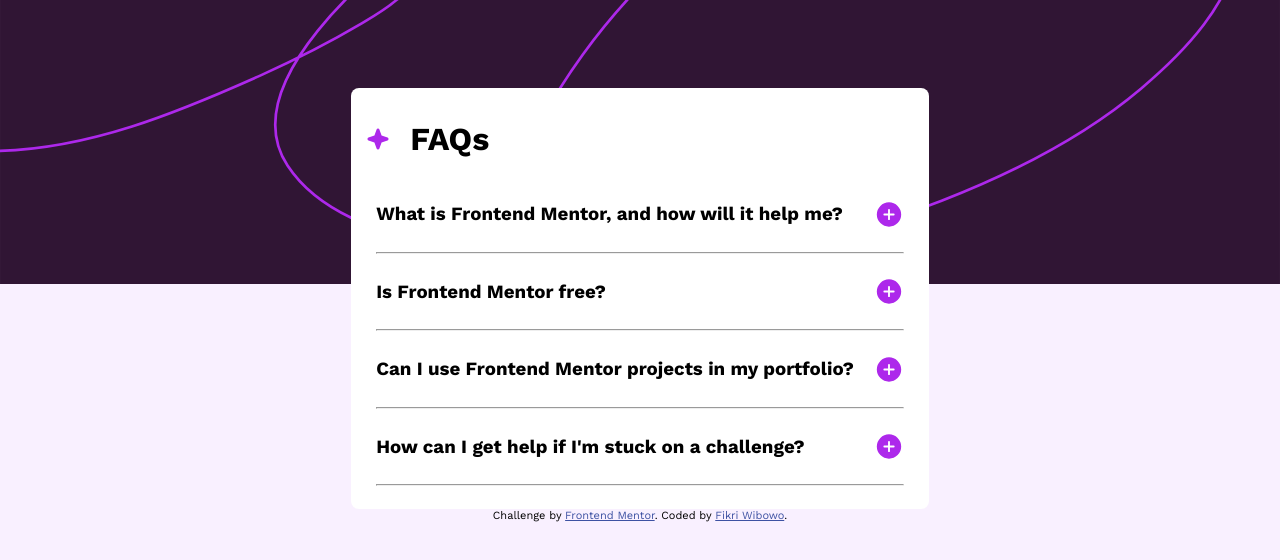
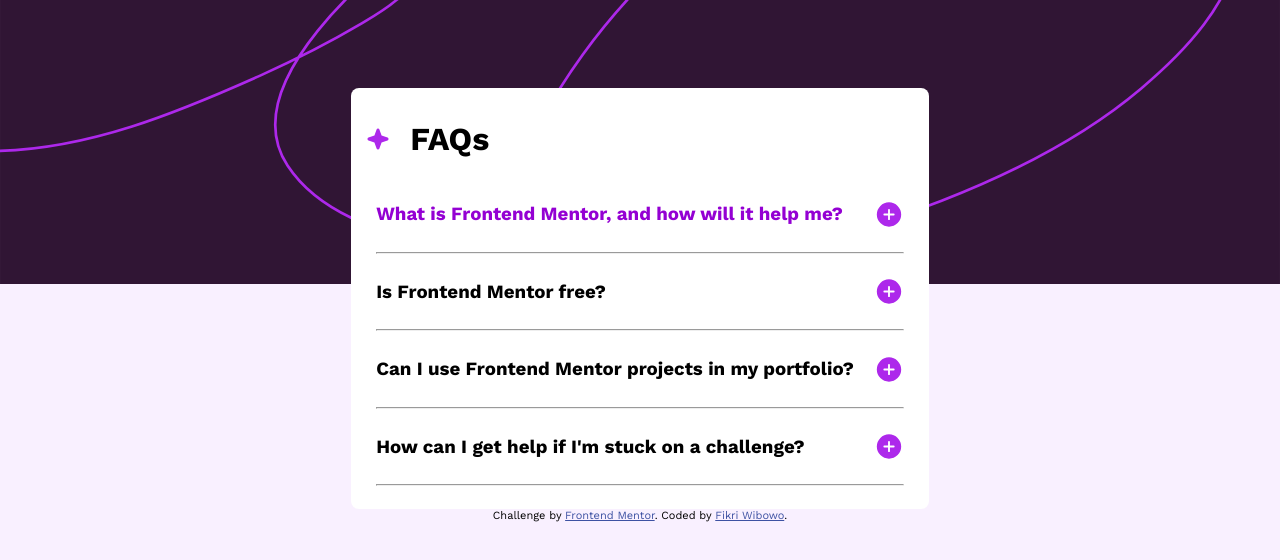
Before and after one commit to Fikriwib12/faq-accordion, a plain HTML site: page index.html in a window 1280 px wide. In both pictures the pointer is over the element "What is Frontend Mentor, and how will it help me?". Drawn offline with Linux system fonts and the light colour scheme.

```diff
--- a/style.css
+++ b/style.css
@@ -48,6 +48,12 @@ body {
   align-items: center;
   gap: 20px;
 }
+.question {
+  cursor: pointer;
+}
+.question:hover {
+  color: darkviolet;
+}
 .answer {
   color: var(--grayish-purple);
   font-size: 16px;
```
